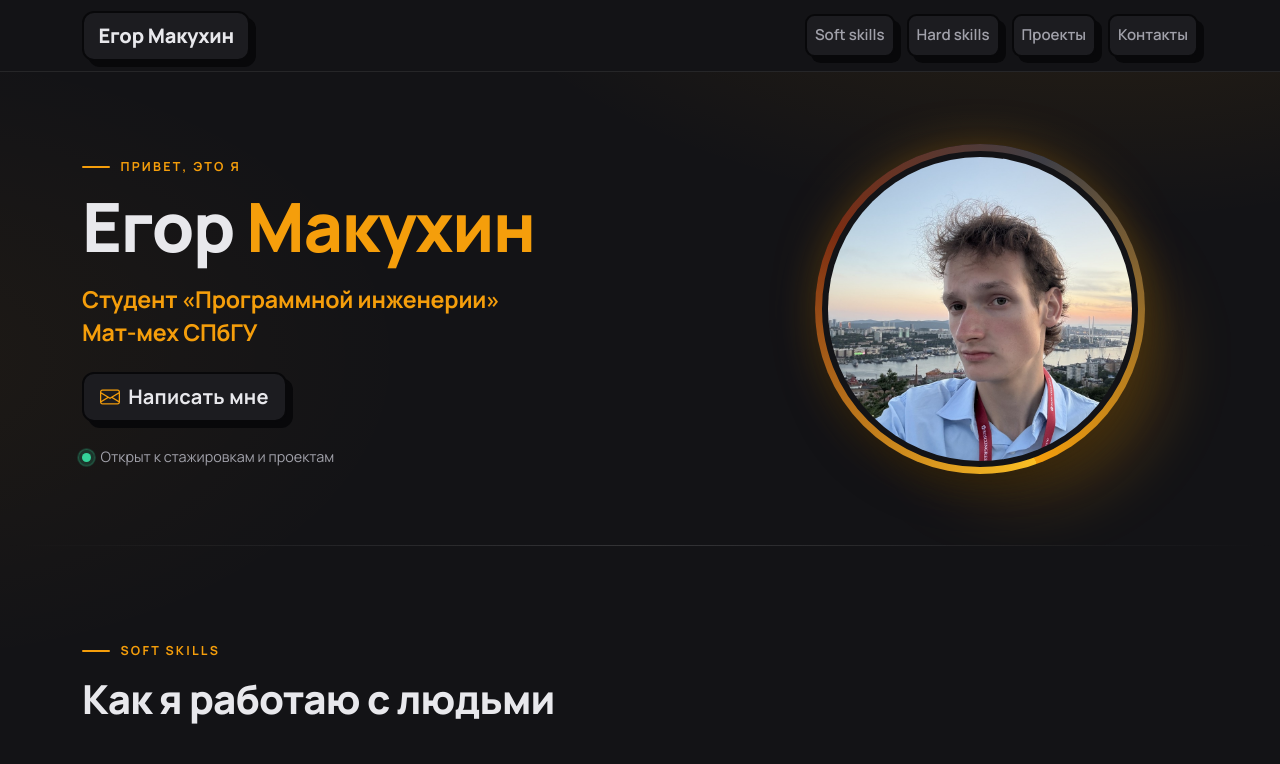
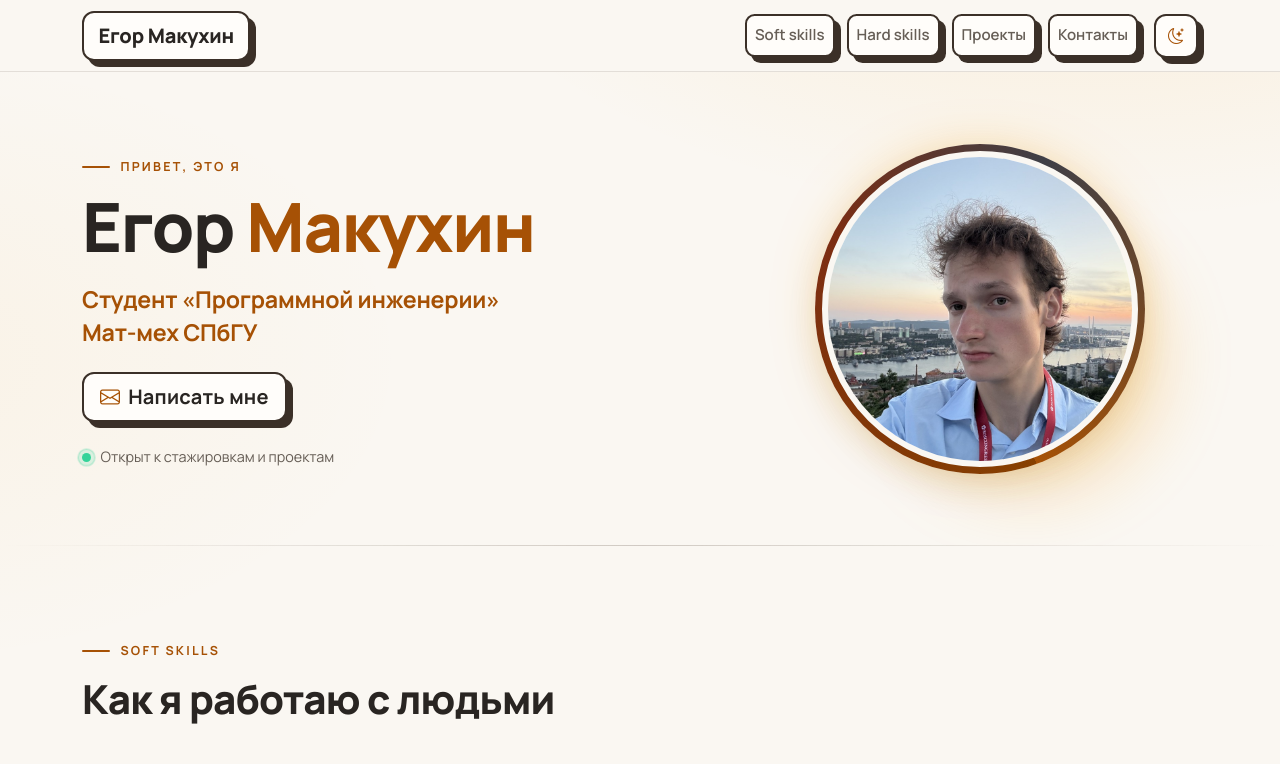
Before and after one commit to ioughy/ioughy.github.io, a plain HTML site: page index.html in a window 1280 px wide. Shown: the top 764 px of the page. Drawn offline with nearby package versions, Linux system fonts and the light colour scheme.

Commit message:
Add light theme with system detection and saved preference

```diff
--- a/index.html
+++ b/index.html
@@ -4,6 +4,41 @@
   <meta charset="UTF-8">
   <meta name="viewport" content="width=device-width, initial-scale=1">
   <meta name="theme-color" content="#131316">
+  <script>
+    // Выбираем тему до загрузки стилей, чтобы страница не мигала при входе.
+    const systemTheme = window.matchMedia('(prefers-color-scheme: dark)');
+    const validTheme = (value) => value === 'light' || value === 'dark' ? value : null;
+    let preferredTheme = null;
+    try {
+      preferredTheme = validTheme(localStorage.getItem('site-theme'));
+    } catch {
+      // Переключение работает и при недоступном хранилище браузера.
+    }
+
+    function applyTheme() {
+      const theme = preferredTheme || (systemTheme.matches ? 'dark' : 'light');
+      document.documentElement.dataset.bsTheme = theme;
+      document.querySelector('meta[name="theme-color"]').content =
+        theme === 'dark' ? '#131316' : '#faf7f2';
+      const button = document.getElementById('theme-toggle');
+      if (button) {
+        const label = theme === 'dark' ? 'Включить светлую тему' : 'Включить тёмную тему';
+        button.setAttribute('aria-label', label);
+        button.title = label;
+      }
+    }
+
+    applyTheme();
+    systemTheme.addEventListener('change', () => {
+      if (!preferredTheme) applyTheme();
+    });
+    window.addEventListener('storage', (event) => {
+      if (event.key === 'site-theme' || event.key === null) {
+        preferredTheme = validTheme(event.newValue);
+        applyTheme();
+      }
+    });
+  </script>
   <title>Егор Макухин — студент «Программной инженерии» СПбГУ</title>
   <meta name="description" content="Личная страница Егора Макухина: soft skills, hard skills, образование и контакты.">
 
@@ -17,7 +52,7 @@
   <link rel="preconnect" href="https://fonts.gstatic.com" crossorigin>
   <link href="https://fonts.googleapis.com/css2?family=Manrope:wght@400;500;600;700;800&display=swap" rel="stylesheet">
 
-  <link rel="stylesheet" href="style.css?v=5a8901ae04c5">
+  <link rel="stylesheet" href="style.css?v=7633ede56de0">
   <script>
     // При обычном входе начинаем сверху; ссылки на разделы и «Назад» сохраняем.
     const freshPage = !location.hash &&
@@ -39,6 +74,11 @@
   <nav class="navbar navbar-expand-lg sticky-top site-nav">
     <div class="container">
       <a class="navbar-brand pressable pressable-nav" href="#top">Егор Макухин</a>
+      <button id="theme-toggle" class="theme-toggle pressable pressable-nav" type="button"
+              aria-label="Включить светлую тему" title="Включить светлую тему" hidden>
+        <i class="bi bi-sun theme-icon-light" aria-hidden="true"></i>
+        <i class="bi bi-moon-stars theme-icon-dark" aria-hidden="true"></i>
+      </button>
       <button class="navbar-toggler pressable pressable-nav" type="button" data-bs-toggle="collapse" data-bs-target="#mainNav"
               aria-controls="mainNav" aria-expanded="false" aria-label="Открыть меню">
         <span class="navbar-toggler-icon"></span>
@@ -311,6 +351,19 @@
   <script>
     document.getElementById('year').textContent = new Date().getFullYear();
 
+    const themeToggle = document.getElementById('theme-toggle');
+    themeToggle.hidden = false;
+    applyTheme();
+    themeToggle.addEventListener('click', () => {
+      preferredTheme = document.documentElement.dataset.bsTheme === 'dark' ? 'light' : 'dark';
+      applyTheme();
+      try {
+        localStorage.setItem('site-theme', preferredTheme);
+      } catch {
+        // В текущей вкладке выбор сохраняется даже без localStorage.
+      }
+    });
+
     // Явное состояние касания для Safari; свайпы и переходы по ссылкам нативные.
     document.querySelectorAll('.pressable').forEach((button) => {
       let releaseTimer;
--- a/style.css
+++ b/style.css
@@ -1,9 +1,10 @@
 /* ==========================================================================
-   Личная страница — тёмная тема с янтарным акцентом
+   Личная страница — светлая и тёмная темы с янтарным акцентом
    Bootstrap 5.3 + собственные стили
    ========================================================================== */
 
 :root {
+  color-scheme: dark;
   --bg: #131316;
   --surface: #1c1c20;
   --surface-2: #232328;
@@ -15,7 +16,37 @@
   --accent-soft: #fbbf24;
   --radius: 1rem;
   --shadow: 0 20px 50px -20px rgba(0, 0, 0, 0.7);
+  --press-shadow: #08080a;
+  --card-shadow: 0 24px 48px -28px rgba(0, 0, 0, 0.9);
+  --nav-shadow: 0 24px 48px -24px rgba(0, 0, 0, 0.85);
+  --section-tint: rgba(255, 255, 255, 0.022);
+  --pill-bg: rgba(255, 255, 255, 0.03);
+  --project-index: rgba(255, 255, 255, 0.16);
+  --scrollbar: #3f3f46;
+  --selection-text: #1a1206;
   --nav-h: 72px;
+}
+
+:root[data-bs-theme="light"] {
+  color-scheme: light;
+  --bg: #faf7f2;
+  --surface: #fffdfa;
+  --surface-2: #f1ece4;
+  --border: rgba(60, 45, 30, 0.12);
+  --border-strong: rgba(60, 45, 30, 0.22);
+  --text: #292522;
+  --muted: #665e56;
+  --accent: #a65105;
+  --accent-soft: #874000;
+  --shadow: 0 20px 50px -20px rgba(78, 57, 35, 0.18);
+  --press-shadow: #3b3028;
+  --card-shadow: 0 24px 48px -28px rgba(78, 57, 35, 0.22);
+  --nav-shadow: 0 24px 48px -24px rgba(78, 57, 35, 0.18);
+  --section-tint: rgba(130, 92, 48, 0.04);
+  --pill-bg: rgba(130, 92, 48, 0.05);
+  --project-index: #a59a8e;
+  --scrollbar: #b6aca0;
+  --selection-text: #fffdfa;
 }
 
 /* ---------- База ---------- */
@@ -48,7 +79,7 @@ body {
 
 ::selection {
   background: var(--accent);
-  color: #1a1206;
+  color: var(--selection-text);
 }
 
 a {
@@ -70,7 +101,7 @@ img {
 /* Аккуратный скроллбар */
 @supports (scrollbar-color: red blue) {
   html {
-    scrollbar-color: #3f3f46 var(--bg);
+    scrollbar-color: var(--scrollbar) var(--bg);
     scrollbar-width: thin;
   }
 }
@@ -195,6 +226,34 @@ h1, h2, h3, h4 {
   box-shadow: 6px 6px 0 var(--press-shadow);
 }
 
+.theme-toggle {
+  flex: 0 0 44px;
+  width: 44px;
+  height: 44px;
+  justify-content: center;
+  color: var(--accent);
+  margin-left: auto;
+  margin-right: 0.75rem;
+}
+
+.theme-toggle.pressable-nav {
+  padding: 0;
+}
+
+.theme-toggle[hidden],
+[data-bs-theme="dark"] .theme-icon-dark,
+[data-bs-theme="light"] .theme-icon-light {
+  display: none;
+}
+
+@media (min-width: 992px) {
+  .theme-toggle {
+    order: 1;
+    margin-right: 0;
+    margin-left: 1rem;
+  }
+}
+
 @media (max-width: 991.98px) {
   .site-nav {
     align-items: flex-start;
@@ -216,7 +275,7 @@ h1, h2, h3, h4 {
     border-top: 1px solid var(--border);
     border-radius: 0 0 0.9rem 0.9rem;
     background: var(--bg);
-    box-shadow: 0 24px 48px -24px rgba(0, 0, 0, 0.85);
+    box-shadow: var(--nav-shadow);
     z-index: 1020;
   }
 
@@ -347,7 +406,7 @@ h1, h2, h3, h4 {
 
 .section-tinted {
   position: relative;
-  background: linear-gradient(180deg, rgba(255, 255, 255, 0.022), transparent);
+  background: linear-gradient(180deg, var(--section-tint), transparent);
   border-top: 1px solid var(--border);
   border-bottom: 1px solid var(--border);
 }
@@ -365,7 +424,7 @@ h1, h2, h3, h4 {
 .info-card:hover {
   transform: translateY(-4px);
   border-color: rgba(245, 158, 11, 0.35);
-  box-shadow: 0 24px 48px -28px rgba(0, 0, 0, 0.9);
+  box-shadow: var(--card-shadow);
 }
 
 .info-card h3 {
@@ -399,7 +458,7 @@ h1, h2, h3, h4 {
   padding: 0.4rem 0.85rem;
   border: 1px solid var(--border-strong);
   border-radius: 999px;
-  background: rgba(255, 255, 255, 0.03);
+  background: var(--pill-bg);
   color: var(--text);
   font-size: 0.82rem;
   font-weight: 600;
@@ -442,7 +501,7 @@ h1, h2, h3, h4 {
 }
 
 .project-index {
-  color: rgba(255, 255, 255, 0.16);
+  color: var(--project-index);
   font-size: 1.15rem;
   font-weight: 800;
   letter-spacing: 0.04em;
@@ -527,7 +586,6 @@ h1, h2, h3, h4 {
 /* Жёсткая тень: половина хода при наведении, полный ход при нажатии.
    Смещение кнопки и остаток тени всегда в сумме дают 6px. */
 .pressable {
-  --press-shadow: #08080a;
   border: 2px solid var(--press-shadow);
   box-shadow: 6px 6px 0 var(--press-shadow);
   transform: translate(0, 0);
@@ -669,6 +727,16 @@ h1, h2, h3, h4 {
 }
 
 @media (max-width: 575.98px) {
+  .navbar-brand {
+    margin-right: 0.5rem;
+    font-size: 1rem;
+  }
+
+  .navbar-brand.pressable-nav {
+    padding-right: 0.65rem;
+    padding-left: 0.65rem;
+  }
+
   .hero .btn-lg {
     width: 100%;
   }
```
